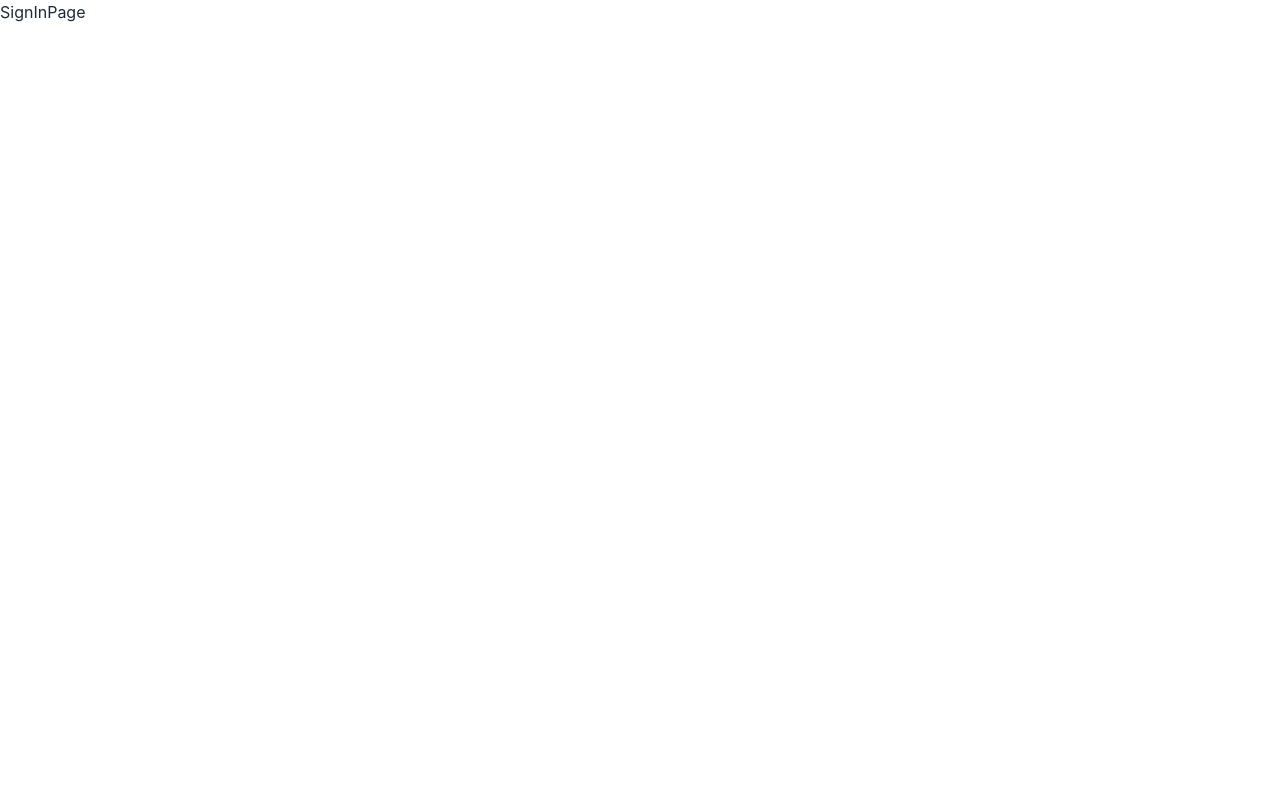
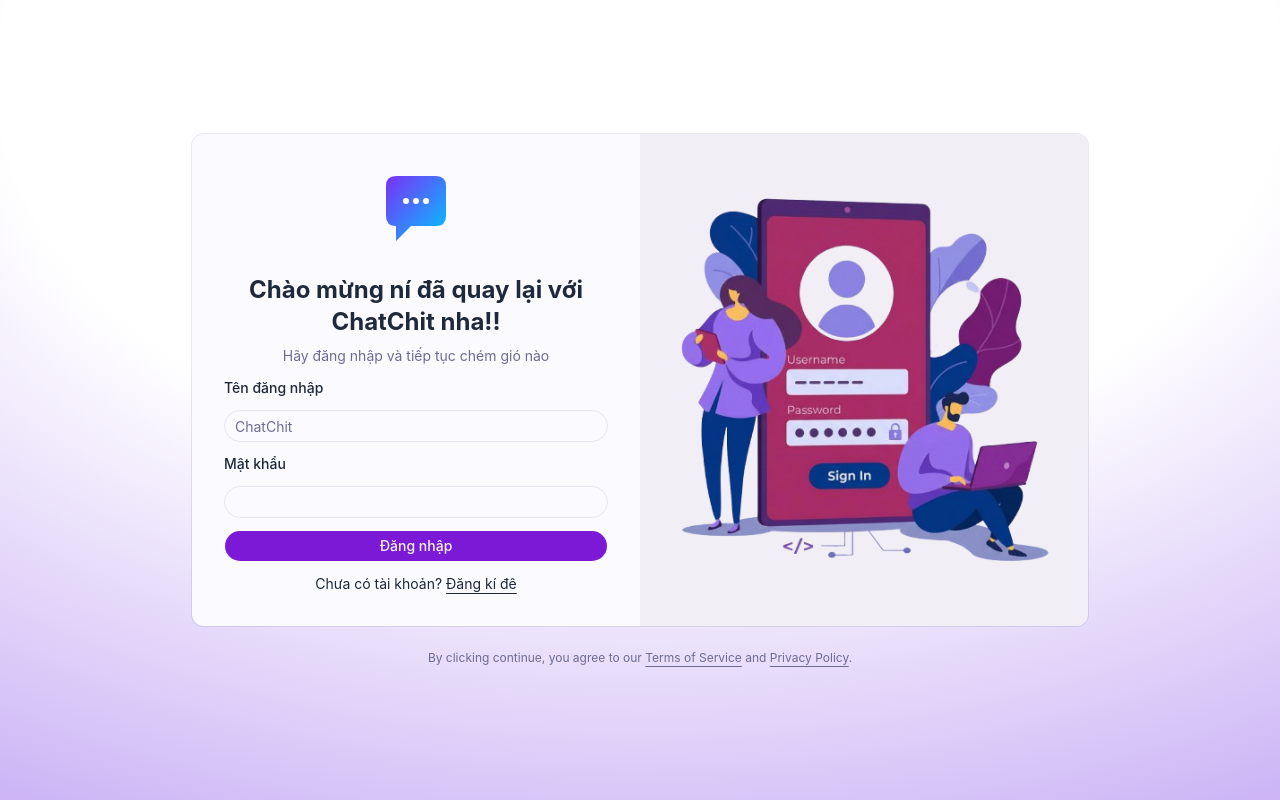
Before and after one commit to Ltt-Bao/ChatChit, a React (Vite) app in the folder frontend/: page /signin in a window 1280 px wide. Built offline with nearby package versions, Linux system fonts and the light colour scheme.

Commit message:
update form

```diff
--- /dev/null
+++ b/frontend/src/components/auth/signin-form.tsx
@@ -0,0 +1,101 @@
+import { cn } from "@/lib/utils"
+import { Button } from "@/components/ui/button"
+import { Card, CardContent } from "@/components/ui/card"
+import { Input } from "@/components/ui/input"
+import { Label } from "../ui/label"
+import {z} from 'zod'
+import {useForm} from 'react-hook-form'
+import {zodResolver} from '@hookform/resolvers/zod'
+
+const signInSchema = z.object({
+  username: z.string().min(3, "Tên đăng nhập phải có ít nhất 3 kí tự"),
+  password: z.string().min(6, "Mật khẩu phải có ít nhất 6 kí tự")
+});
+
+type signInFormValues = z.infer<typeof signInSchema>
+
+export function SigninForm ({
+  className,
+  ...props
+}: React.ComponentProps<"div">) {
+    const {register, handleSubmit, formState: {errors, isSubmitting}} = useForm<signInFormValues>({
+        resolver: zodResolver(signInSchema)
+      });
+    const onSubmit = async (data: signInFormValues) => {
+        //gọi backend để đăng kí
+    }
+    return (
+    <div className={cn("flex flex-col gap-6 max-h-xl mx-auto", className)} {...props}>
+      <Card className="overflow-hidden p-0">
+        <CardContent className="grid p-0 md:grid-cols-2">
+          <form className="p-6 md:p-8" onSubmit={handleSubmit(onSubmit)}>
+            <div className="flex flex-col gap-3">
+              {/* header - logo */}
+              <div className="flex flex-col items-center text-center gap-2">
+                <a href="/" className="mx-auto block w-fit text-center">
+                  <img src="/chatchit-logo.svg" alt="logo" />
+                </a>
+                <h1 className="text-2xl font-bold ">
+                  Chào mừng ní đã quay lại với ChatChit nha!!
+                </h1>
+                <p className="text-muted-foreground text-balance">
+                  Hãy đăng nhập và tiếp tục chém gió nào
+                </p>
+              </div>
+              {/* user name */}
+                  <div className="flex flex-col gap-3">
+                    <Label htmlFor="username" className="block text-sm">Tên đăng nhập</Label>
+                    <Input
+                      type="text"
+                      id="username"
+                      placeholder="ChatChit"
+                      {...register("username")}
+                    />
+                    {/* error */}
+                    {errors.username && (
+                      <p className="text-destructive text-sm">
+                        {errors.username.message}
+                      </p>
+                    )}
+                  </div>
+              {/* password */}
+                  <div className="flex flex-col gap-3">
+                    <Label htmlFor="password" className="block text-sm">Mật khẩu</Label>
+                    <Input
+                      type="password"
+                      id="password"
+                      {...register("password")}
+                    />
+                    {/* error */}
+                    {errors.password && (
+                      <p className="text-destructive text-sm">
+                        {errors.password.message}
+                      </p>
+                    )}
+                  </div>
+              {/* nút signIn */}
+                  <Button type="submit" className="w-full" disabled={isSubmitting}>
+                    Đăng nhập
+                  </Button>
+                  <div className="text-center text-sm">
+                    Chưa có tài khoản? {" "}
+                    <a href="/signup" className="underline underline-offset-4 hover:text-primary">Đăng kí đê</a>
+                  </div>
+            </div>
+          </form>
+          <div className="relative hidden bg-muted md:block">
+            <img
+              src="/signin-removebg-preview.png"
+              alt="Image"
+              className="absolute top-1/2 -translate-y-1/2 object-cover"
+            />
+          </div>
+        </CardContent>
+      </Card>
+      <div className="text-xs text-balance px-6 text-center *:[a]:hover:text-primary text-muted-foreground *:[a]:underline *:[a]:underline-offset-4">
+        By clicking continue, you agree to our <a href="#">Terms of Service</a>{" "}
+        and <a href="#">Privacy Policy</a>.
+      </div>
+    </div>
+  )
+}
--- a/frontend/src/components/signup-form.tsx
+++ b/frontend/src/components/auth/signup-form.tsx
@@ -2,17 +2,37 @@ import { cn } from "@/lib/utils"
 import { Button } from "@/components/ui/button"
 import { Card, CardContent } from "@/components/ui/card"
 import { Input } from "@/components/ui/input"
-import { Label } from "./ui/label"
+import { Label } from "../ui/label"
+import {z} from 'zod'
+import {useForm} from 'react-hook-form'
+import {zodResolver} from '@hookform/resolvers/zod'
+
+const signUpSchema = z.object({
+  firstname: z.string().min(1, "Tên bắt buộc phải có"),
+  lastname: z.string().min(1, "Họ bắt buộc phải có"),
+  username: z.string().min(3, "Tên đăng nhập phải có ít nhất 3 kí tự"),
+  email: z.email("Email không hợp lệ"),
+  password: z.string().min(6, "Mật khẩu phải có ít nhất 6 kí tự")
+});
+
+type signUpFormValues = z.infer<typeof signUpSchema>
 
 export function SignupForm({
   className,
   ...props
 }: React.ComponentProps<"div">) {
+
+  const {register, handleSubmit, formState: {errors, isSubmitting}} = useForm<signUpFormValues>({
+    resolver: zodResolver(signUpSchema)
+  });
+  const onSubmit = async (data: signUpFormValues) => {
+    //gọi backend để đăng kí
+  }
   return (
-    <div className={cn("flex flex-col gap-6", className)} {...props}>
+    <div className={cn("flex flex-col gap-6 max-h-xl mx-auto", className)} {...props}>
       <Card className="overflow-hidden p-0">
         <CardContent className="grid p-0 md:grid-cols-2">
-          <form className="p-6 md:p-8">
+          <form className="p-6 md:p-8" onSubmit={handleSubmit(onSubmit)}>
             <div className="flex flex-col gap-3">
               {/* header - logo */}
               <div className="flex flex-col items-center text-center gap-2">
@@ -33,8 +53,14 @@ export function SignupForm({
                     <Input
                       type="text"
                       id="lastname"
+                      {...register("lastname")}
                     />
                     {/* error */}
+                    {errors.lastname && (
+                      <p className="text-destructive text-sm">
+                        {errors.lastname.message}
+                      </p>
+                    )}
                   </div>
 
 
@@ -43,8 +69,14 @@ export function SignupForm({
                     <Input
                       type="text"
                       id="firstname"
+                      {...register("firstname")}
                     />
                     {/* error */}
+                    {errors.firstname && (
+                      <p className="text-destructive text-sm">
+                        {errors.firstname.message}
+                      </p>
+                    )}
                   </div>
                 </div>
               {/* user name */}
@@ -54,8 +86,14 @@ export function SignupForm({
                       type="text"
                       id="username"
                       placeholder="ChatChit"
+                      {...register("username")}
                     />
                     {/* error */}
+                    {errors.username && (
+                      <p className="text-destructive text-sm">
+                        {errors.username.message}
+                      </p>
+                    )}
                   </div>
               {/* email */}
                   <div className="flex flex-col gap-3">
@@ -64,20 +102,32 @@ export function SignupForm({
                       type="email"
                       id="email"
                       placeholder="chatchit@gmail.com"
+                      {...register("email")}
                     />
                     {/* error */}
+                    {errors.email && (
+                      <p className="text-destructive text-sm">
+                        {errors.email.message}
+                      </p>
+                    )}
                   </div>
               {/* password */}
                   <div className="flex flex-col gap-3">
                     <Label htmlFor="password" className="block text-sm">Mật khẩu</Label>
                     <Input
-                      type="passowrd"
+                      type="password"
                       id="password"
+                      {...register("password")}
                     />
                     {/* error */}
+                    {errors.password && (
+                      <p className="text-destructive text-sm">
+                        {errors.password.message}
+                      </p>
+                    )}
                   </div>
               {/* nút signup */}
-                  <Button type="submit" className="w-full">
+                  <Button type="submit" className="w-full" disabled={isSubmitting}>
                     Tạo tài khoản
                   </Button>
                   <div className="text-center text-sm">
--- a/frontend/src/pages/SignInPage.tsx
+++ b/frontend/src/pages/SignInPage.tsx
@@ -1,9 +1,13 @@
-import React from 'react'
+import { SigninForm } from '@/components/auth/signin-form'
 
 const SignInPage = () => {
   return (
-    <div>SignInPage</div>
-  )
+      <div className="flex min-h-svh flex-col items-center justify-center bg-muted p-6 md:p-10 absolute inset-0 z-0 bg-gradient-purple">
+        <div className="w-full max-w-sm md:max-w-4xl">
+          <SigninForm />
+        </div>
+      </div>
+    )
 }
 
 export default SignInPage
--- a/frontend/src/pages/SignUpPage.tsx
+++ b/frontend/src/pages/SignUpPage.tsx
@@ -1,9 +1,8 @@
-import { SignupForm } from '@/components/signup-form'
-import React from 'react'
+import { SignupForm } from '@/components/auth/signup-form'
 
 const SignUpPage = () => {
   return (
-    <div className="flex min-h-svh flex-col items-center justify-center bg-muted p-6 md:p-10">
+    <div className="flex min-h-svh flex-col items-center justify-center bg-muted p-6 md:p-10 absolute inset-0 z-0 bg-gradient-purple">
       <div className="w-full max-w-sm md:max-w-4xl">
         <SignupForm />
       </div>
--- a/frontend/tsconfig.json
+++ b/frontend/tsconfig.json
@@ -6,6 +6,7 @@
   ],
   "compilerOptions": {
     "baseUrl": ".",
+    "ignoreDeprecations": "6.0",
     "paths": {
       "@/*": ["./src/*"]
     }
```
